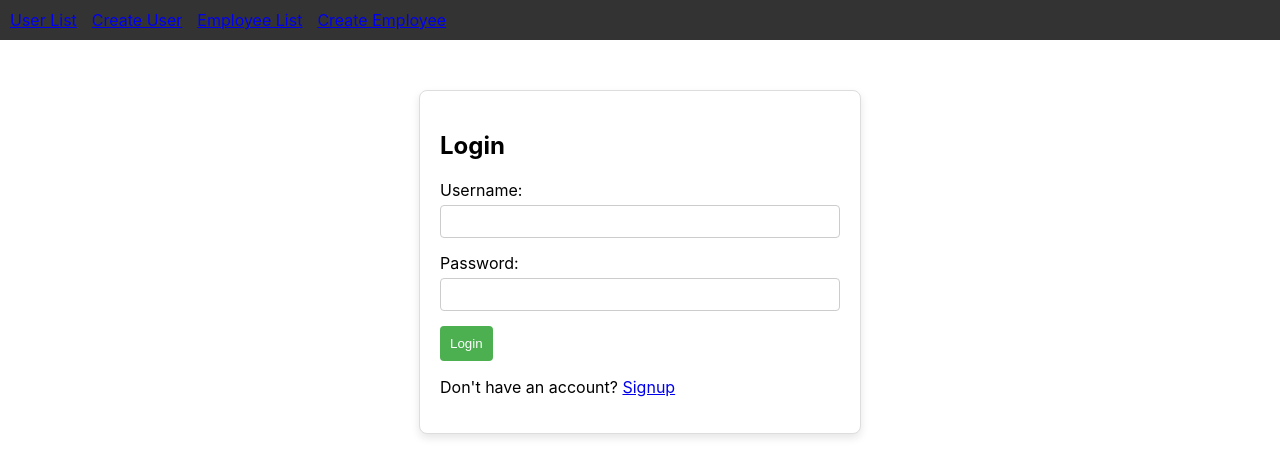
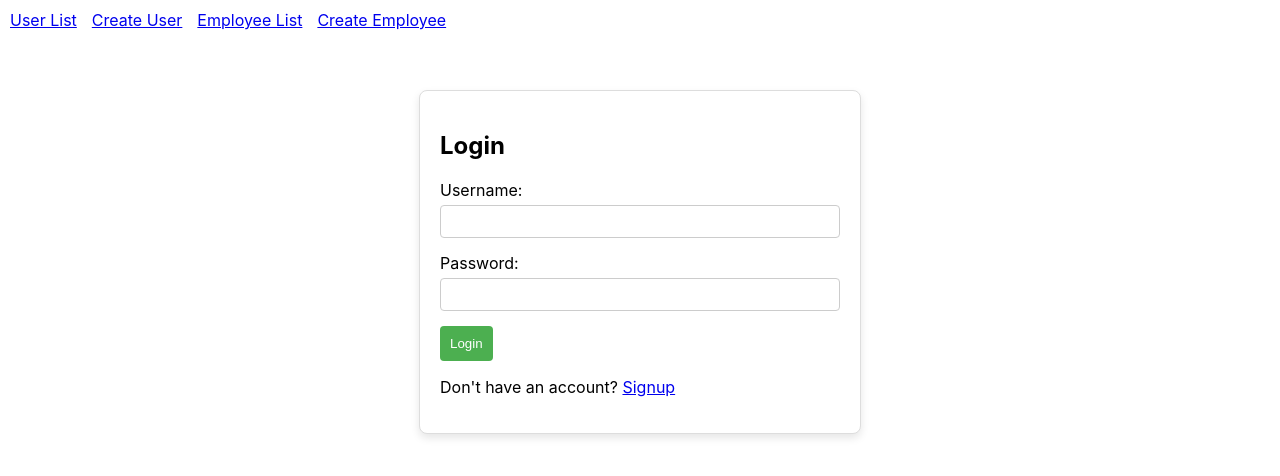
Before and after one commit to Matt-239/100723485_comp3123_assignment2_reactjs, a React (Create React App) app: page /login in a window 1280 px wide. Shown: the top 476 px of the page. Built offline with nearby package versions, Linux system fonts and the light colour scheme.

Commit message:
update navbar styles

```diff
--- a/src/App.css
+++ b/src/App.css
@@ -39,7 +39,7 @@
 }
 
 nav {
-  background-color: #333;
+  background-color: white;
   padding: 10px;
 }
 
@@ -60,7 +60,7 @@ NavLink {
 }
 
 NavLink:hover {
-  color: #ccc;
+  color: black;
 }
 
 .active {
```
